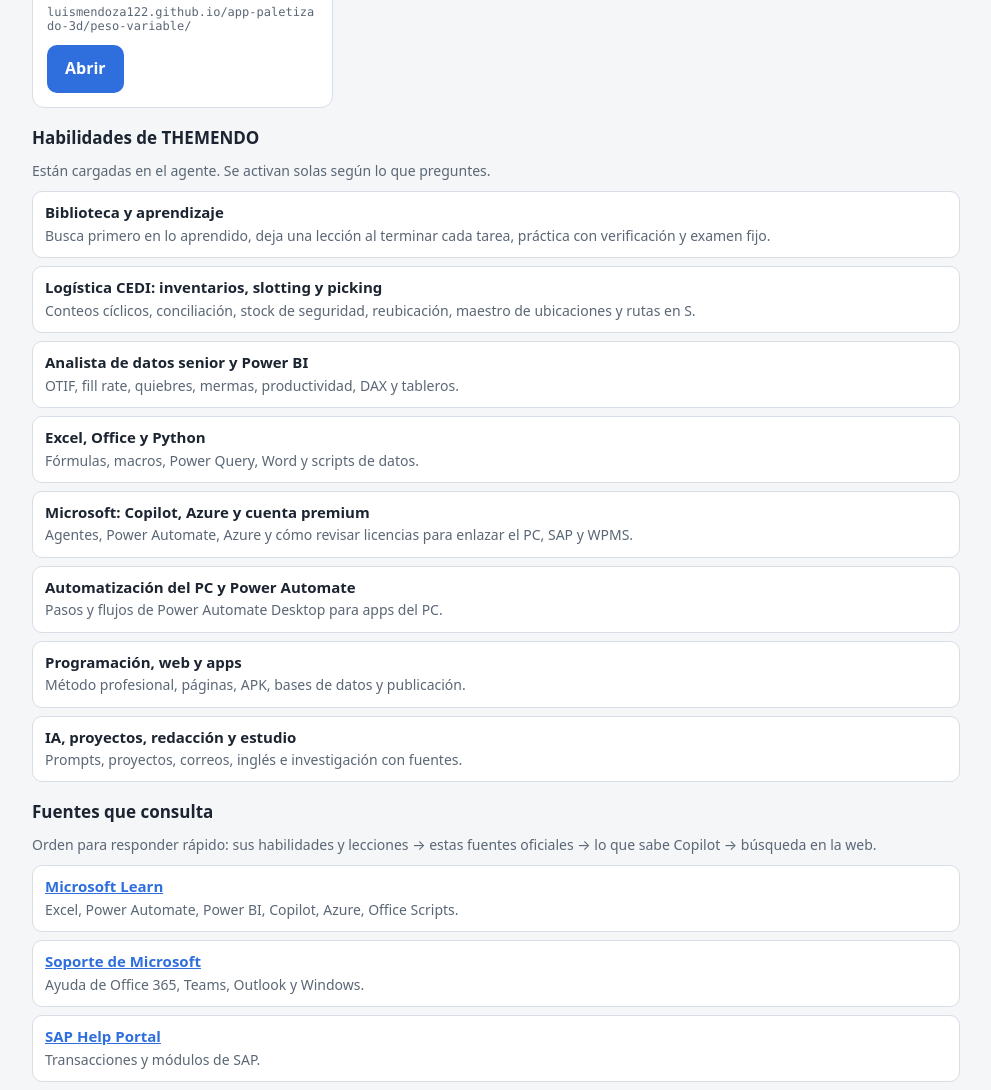
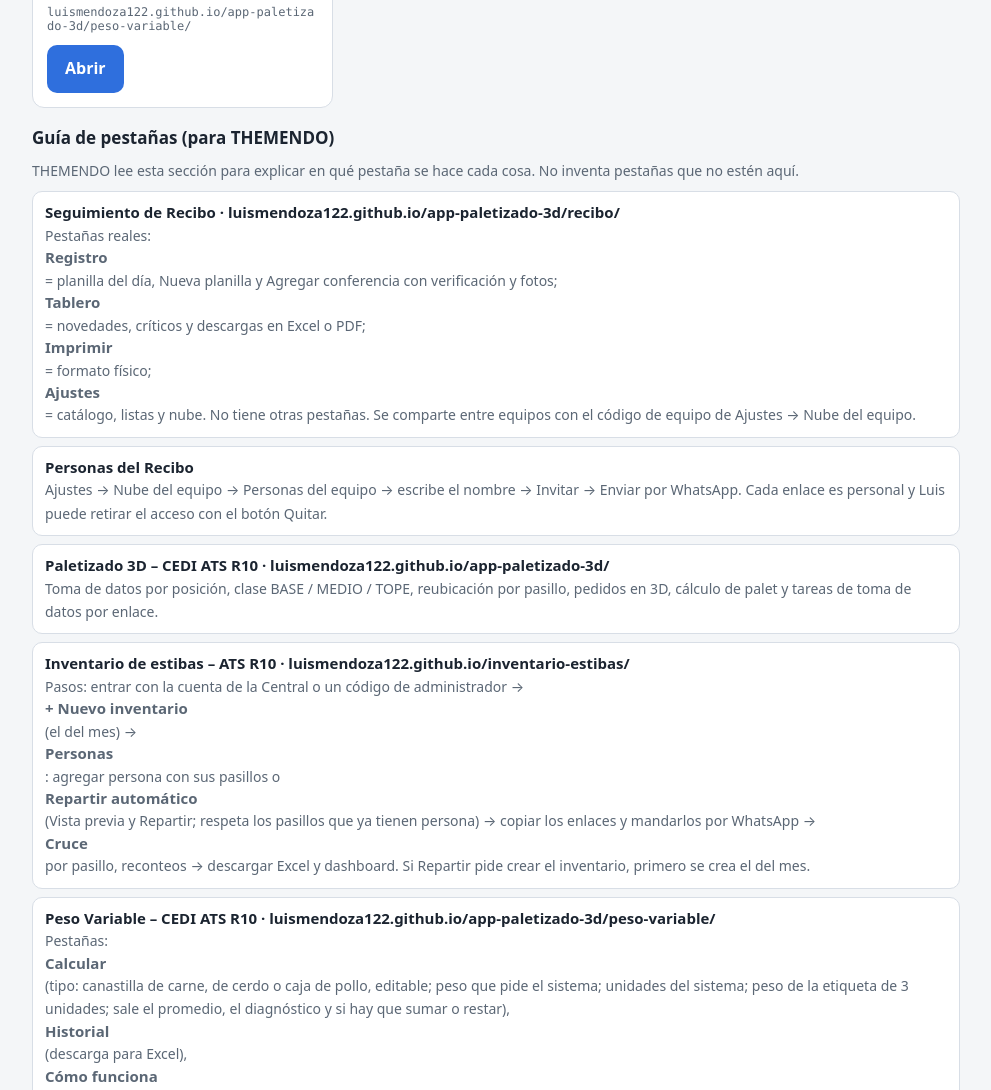
Before and after one commit to luismendoza122/app-paletizado-3d, a website: page www/themendo/index.html in a window 1280 px wide. Shown: the part 781-1871 px from the top of the page, without its empty margins (144-1135 px from the left). Drawn offline with Linux system fonts and the light colour scheme.

Commit message:
Entorno THEMENDO: guía de pestañas de cada artefacto
THEMENDO la consulta como conocimiento; así las instrucciones del agente quedan cortas.

Co-Authored-By: Claude Opus 5.5 <noreply@anthropic.com>
Claude-Session: https://claude.ai/code/session_01J83W9Ar57jWR8PMc378jhX

```diff
--- a/www/sw.js
+++ b/www/sw.js
@@ -1,5 +1,5 @@
 // Permite usar la página sin internet (después de abrirla una vez con conexión).
-const CACHE = 'paletizado-0.8.6';
+const CACHE = 'paletizado-0.8.7';
 const BASICOS = ['./', './index.html', './css/estilos.css', './js/app.js', './js/agente.js', './js/exportar.js', './js/biblioteca.js', './js/visor.js', './js/puente-drive.js',
   './js/datos/almacen.js', './js/datos/importar.js', './js/datos/layout.js', './js/datos/nube.js',
   './js/motor/articulo.js', './js/motor/indice.js', './js/motor/mono.js', './js/motor/reubicacion.js', './js/motor/secuencia.js', './js/motor/simulacion.js', './js/motor/pedido.js',
--- a/www/themendo/index.html
+++ b/www/themendo/index.html
@@ -94,6 +94,18 @@ footer{color:var(--gris);font-size:12px;text-align:center;padding:10px 16px 24px
     </div>
   </section>
 
+  <section id="guia-pestanas">
+    <h2>Guía de pestañas (para THEMENDO)</h2>
+    <p class="nota">THEMENDO lee esta sección para explicar en qué pestaña se hace cada cosa. No inventa pestañas que no estén aquí.</p>
+    <ul class="lista">
+      <li><b>Seguimiento de Recibo · luismendoza122.github.io/app-paletizado-3d/recibo/</b><span>Pestañas reales: <b>Registro</b> = planilla del día, Nueva planilla y Agregar conferencia con verificación y fotos; <b>Tablero</b> = novedades, críticos y descargas en Excel o PDF; <b>Imprimir</b> = formato físico; <b>Ajustes</b> = catálogo, listas y nube. No tiene otras pestañas. Se comparte entre equipos con el código de equipo de Ajustes → Nube del equipo.</span></li>
+      <li><b>Personas del Recibo</b><span>Ajustes → Nube del equipo → Personas del equipo → escribe el nombre → Invitar → Enviar por WhatsApp. Cada enlace es personal y Luis puede retirar el acceso con el botón Quitar.</span></li>
+      <li><b>Paletizado 3D – CEDI ATS R10 · luismendoza122.github.io/app-paletizado-3d/</b><span>Toma de datos por posición, clase BASE / MEDIO / TOPE, reubicación por pasillo, pedidos en 3D, cálculo de palet y tareas de toma de datos por enlace.</span></li>
+      <li><b>Inventario de estibas – ATS R10 · luismendoza122.github.io/inventario-estibas/</b><span>Pasos: entrar con la cuenta de la Central o un código de administrador → <b>+ Nuevo inventario</b> (el del mes) → <b>Personas</b>: agregar persona con sus pasillos o <b>Repartir automático</b> (Vista previa y Repartir; respeta los pasillos que ya tienen persona) → copiar los enlaces y mandarlos por WhatsApp → <b>Cruce</b> por pasillo, reconteos → descargar Excel y dashboard. Si Repartir pide crear el inventario, primero se crea el del mes.</span></li>
+      <li><b>Peso Variable – CEDI ATS R10 · luismendoza122.github.io/app-paletizado-3d/peso-variable/</b><span>Pestañas: <b>Calcular</b> (tipo: canastilla de carne, de cerdo o caja de pollo, editable; peso que pide el sistema; unidades del sistema; peso de la etiqueta de 3 unidades; sale el promedio, el diagnóstico y si hay que sumar o restar), <b>Historial</b> (descarga para Excel), <b>Cómo funciona</b> y <b>Ajustes</b> (tolerancia, variación entre etiquetas, campos y tipos editables).</span></li>
+    </ul>
+  </section>
+
   <section>
     <h2>Habilidades de THEMENDO</h2>
     <p class="nota">Están cargadas en el agente. Se activan solas según lo que preguntes.</p>
```
